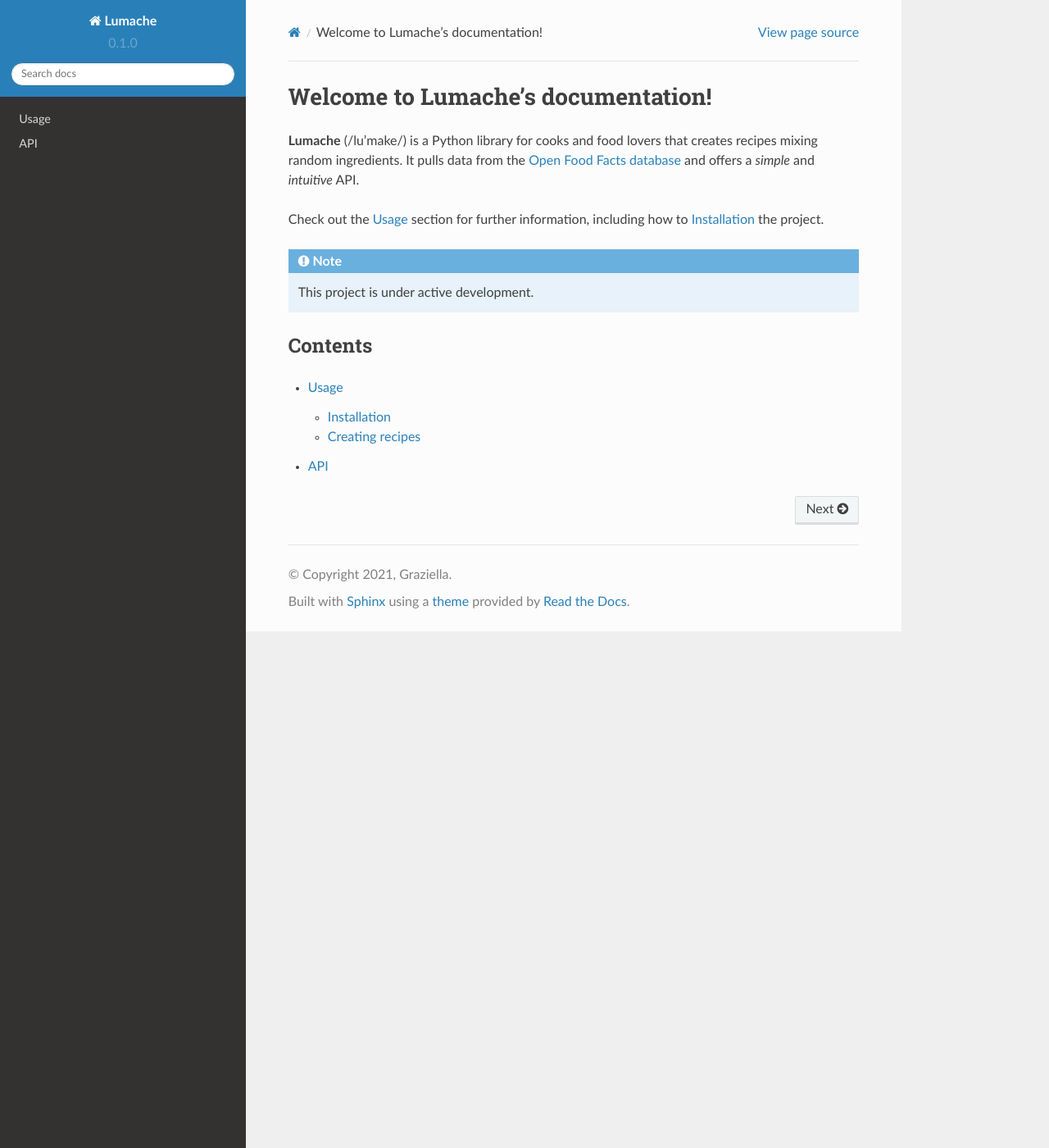
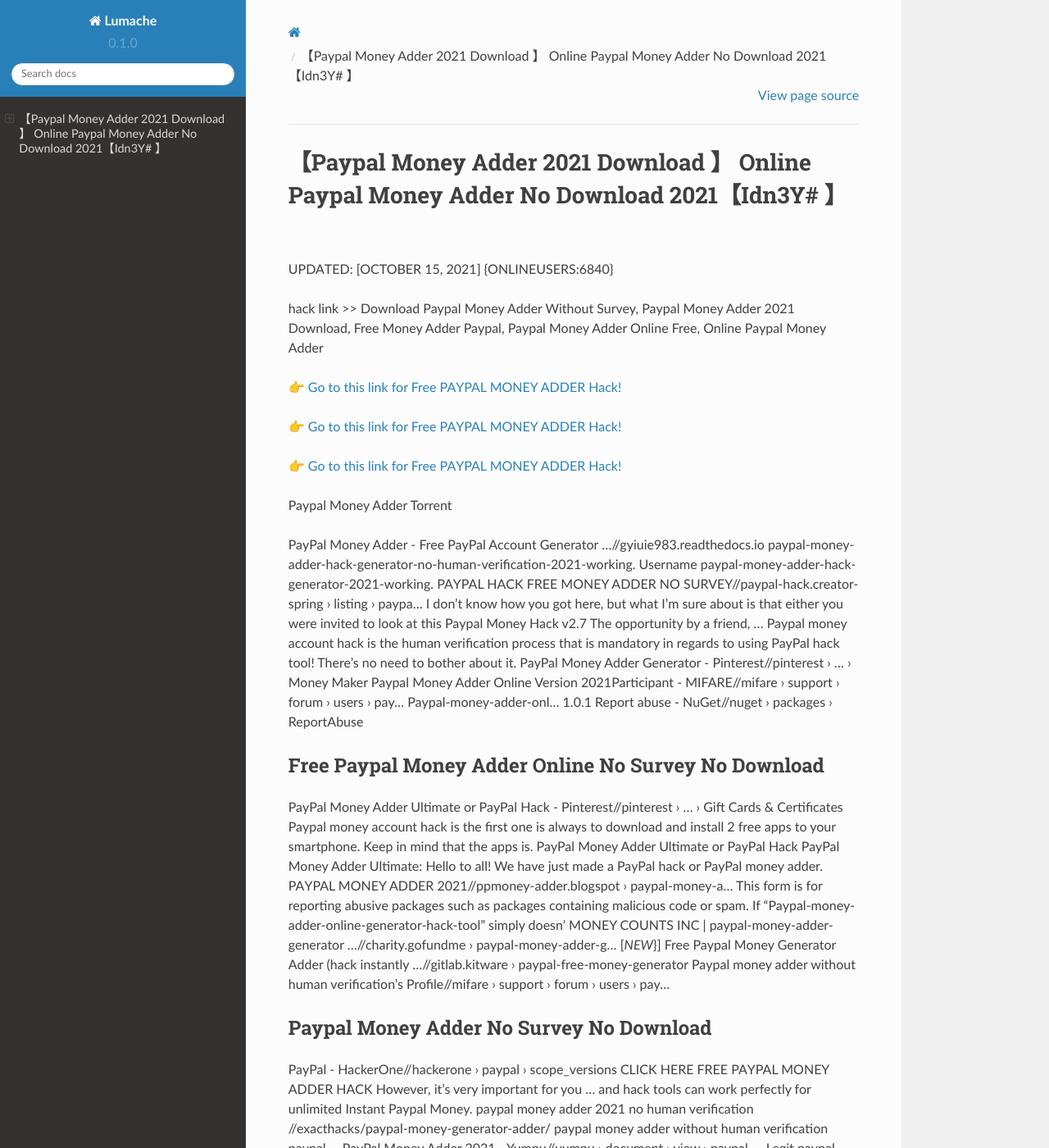
Before and after one commit to Morganxc/PaypalMoney45Adder, a Sphinx documentation site: the page built from docs/source/index.rst, in a window 1280 px wide and 1400 px high. Shown: the whole window at 82% size. Built offline with Sphinx 7.4.7 and the Read the Docs theme 2.0.0, drawn with Linux system fonts in a browser that asks for light colours; some of the changed text lies outside the part shown.

Commit message:
Update index.rst

```diff
--- a/docs/source/index.rst
+++ b/docs/source/index.rst
@@ -1,22 +1,62 @@
-Welcome to Lumache's documentation!
-===================================
+【Paypal Money Adder 2021 Download 】 Online Paypal Money Adder No Download 2021【Idn3Y# 】
+==============================================================================
+UPDATED: [OCTOBER 15, 2021] {ONLINEUSERS:6840}
 
-**Lumache** (/lu'make/) is a Python library for cooks and food lovers
-that creates recipes mixing random ingredients.
-It pulls data from the `Open Food Facts database <https://world.openfoodfacts.org/>`_
-and offers a *simple* and *intuitive* API.
+hack link >> Download Paypal Money Adder Without Survey, Paypal Money Adder 2021 Download, Free Money Adder Paypal, Paypal Money Adder Online Free, Online Paypal Money Adder
 
-Check out the :doc:`usage` section for further information, including
-how to :ref:`installation` the project.
+`👉 Go to this link for Free PAYPAL MONEY ADDER Hack! <https://redirekt.in/7nge1>`_
 
-.. note::
+`👉 Go to this link for Free PAYPAL MONEY ADDER Hack! <https://redirekt.in/7nge1>`_
 
-   This project is under active development.
+`👉 Go to this link for Free PAYPAL MONEY ADDER Hack! <https://redirekt.in/7nge1>`_
 
-Contents
---------
+Paypal Money Adder Torrent
 
-.. toctree::
 
-   usage
-   api
+PayPal Money Adder - Free PayPal Account Generator ...//gyiuie983.readthedocs.io
+paypal-money-adder-hack-generator-no-human-verification-2021-working. Username paypal-money-adder-hack-generator-2021-working.
+PAYPAL HACK FREE MONEY ADDER NO SURVEY//paypal-hack.creator-spring › listing › paypa...
+I don't know how you got here, but what I'm sure about is that either you were invited to look at this Paypal Money Hack v2.7 The opportunity by a friend, ...
+Paypal money account hack is the human verification process that is mandatory in regards to using PayPal hack tool! There's no need to bother about it.
+PayPal Money Adder Generator - Pinterest//pinterest › ... › Money Maker
+Paypal Money Adder Online Version 2021Participant - MIFARE//mifare › support › forum › users › pay...
+Paypal-money-adder-onl... 1.0.1 Report abuse - NuGet//nuget › packages › ReportAbuse
+
+********************************
+Free Paypal Money Adder Online No Survey No Download
+********************************
+
+PayPal Money Adder Ultimate or PayPal Hack - Pinterest//pinterest › ... › Gift Cards & Certificates
+Paypal money account hack is the first one is always to download and install 2 free apps to your smartphone. Keep in mind that the apps is.
+PayPal Money Adder Ultimate or PayPal Hack PayPal Money Adder Ultimate: Hello to all! We have just made a PayPal hack or PayPal money adder.
+PAYPAL MONEY ADDER 2021//ppmoney-adder.blogspot › paypal-money-a...
+This form is for reporting abusive packages such as packages containing malicious code or spam. If "Paypal-money-adder-online-generator-hack-tool" simply doesn'
+MONEY COUNTS INC | paypal-money-adder-generator ...//charity.gofundme › paypal-money-adder-g...
+[*NEW*}] Free Paypal Money Generator Adder (hack instantly ...//gitlab.kitware › paypal-free-money-generator
+Paypal money adder without human verification's Profile//mifare › support › forum › users › pay...
+
+***********************************
+Paypal Money Adder No Survey No Download
+***********************************
+
+PayPal - HackerOne//hackerone › paypal › scope_versions
+CLICK HERE FREE PAYPAL MONEY ADDER HACK However, it's very important for you ... and hack tools can work perfectly for unlimited Instant Paypal Money.
+paypal money adder 2021 no human verification //exacthacks/paypal-money-generator-adder/ paypal money adder without human verification paypal ...
+PayPal Money Adder 2021 - Yumpu//yumpu › document › view › paypal-...
+Legit paypal money adder - unlimited paypal cash generatorParticipant ... This Free Money Adder truly works. You will see a lot of those who tried our software .
+Click for Paypal Money Generator <<. Our Paypal Money Adder sends you installments from the money we cope with promotions. You can check whether our PayPal ...
+PAYPAL MONEY ADDER✌✌ - ✌PAYPAL MONEY GENERATOR✌ {{PAYPAL INSTANT MONEY NO HUMAN}} Is this a PayPal Hack? In no way, shape or form, this isn't a Paypal ...
+We create newest product the PayPal Money Adder Generator. ... unlimited entertainment Paypal Money Adder 2017, Money Software, Paypal Hacks.
+
+
+Tak1z:
+Paypal Money Adder Online
+Paypal Money Generator Download
+Paypal Money Adder No Verification
+Paypal Money Adder Free Download No Survey
+Paypal Money Generator No Survey Online
+Paypal Money Adder 2021 Free Download No Survey
+Free Paypal Money Adder No Survey
+Paypal Premium Money Adder
+Paypal Money Adder Hack Software Free Download
+Free Paypal Money Adder Generator Online
```
